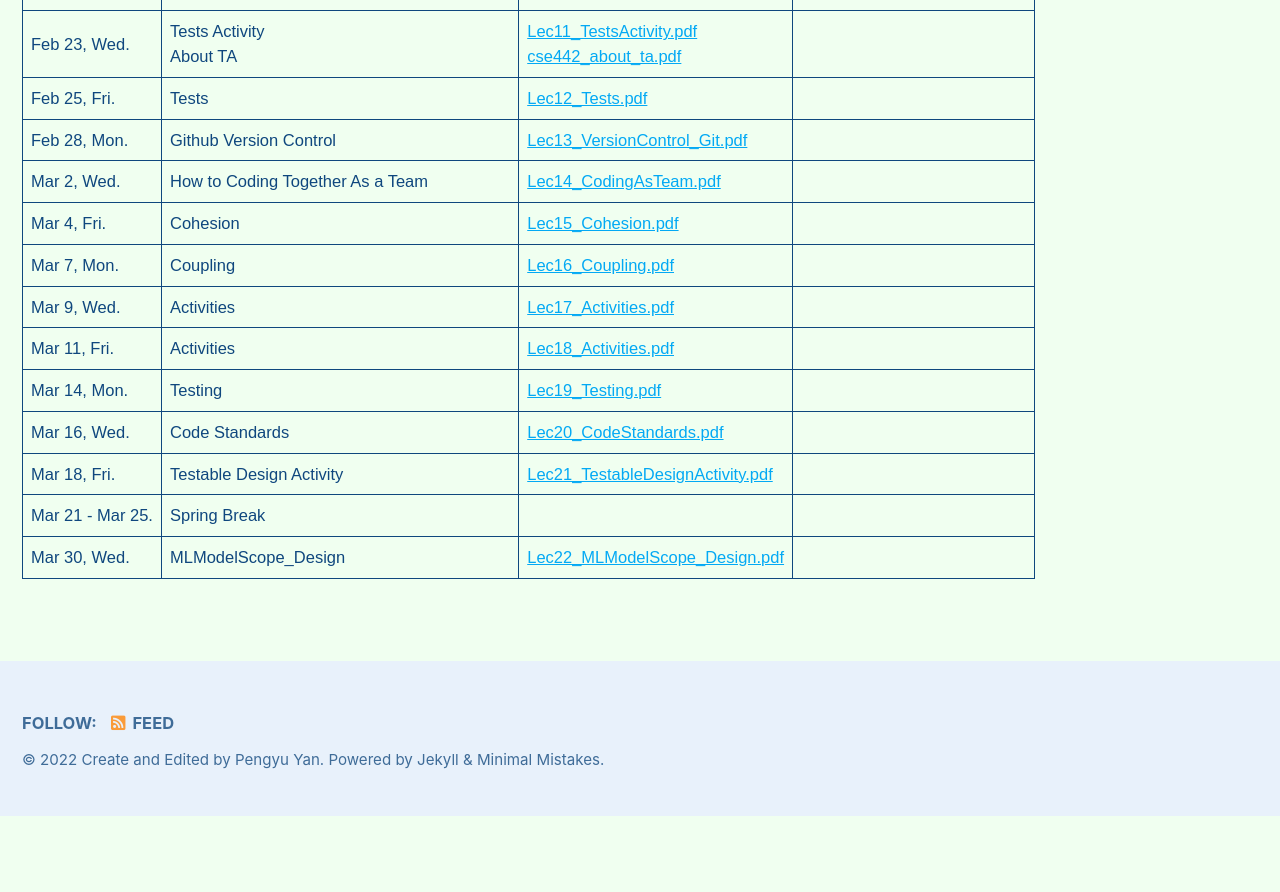
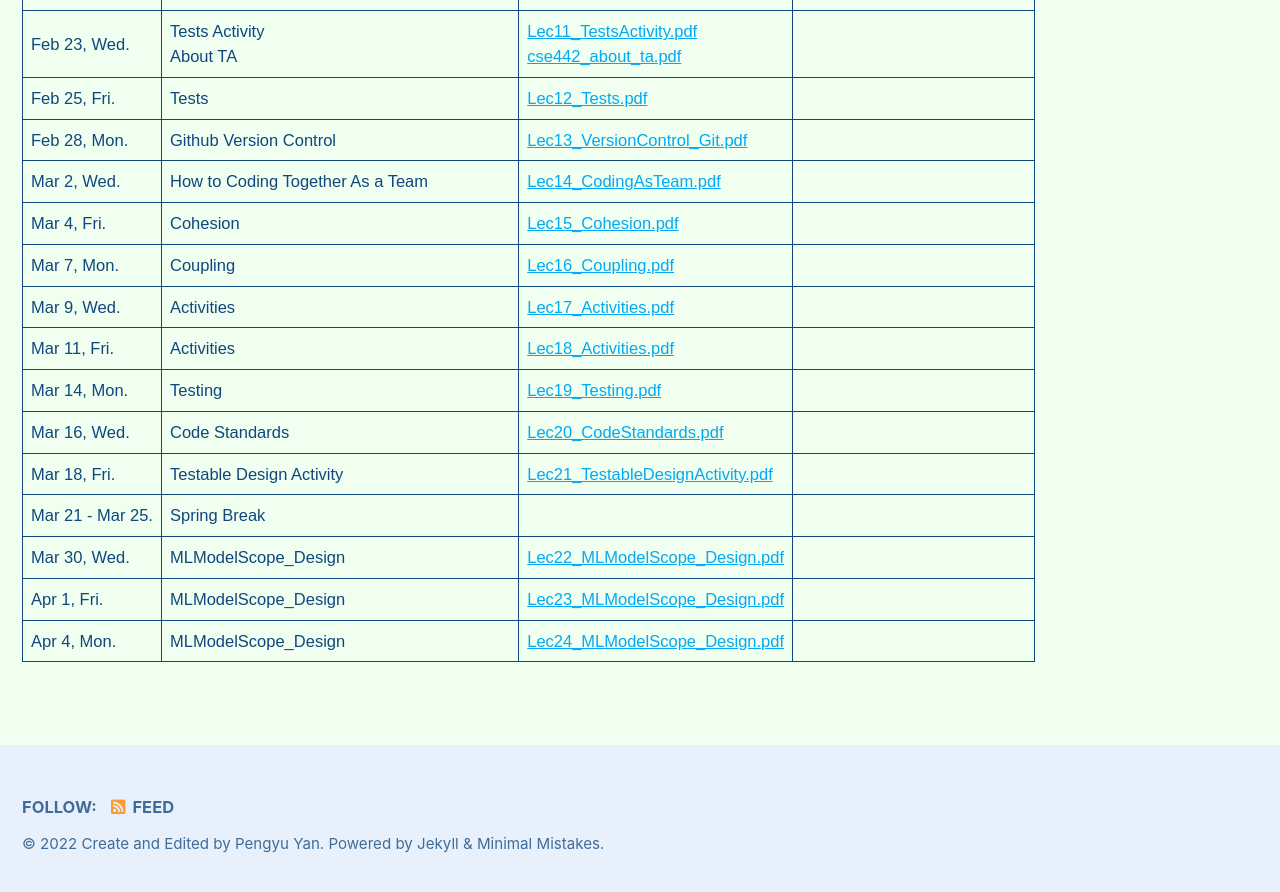
Before and after one commit to xlab-classes/cse442, a Jekyll site: the page built from _pages/lectures.md, in a window 1280 px wide and 900 px high, scrolled down 621 px. Shown: the top 892 px of the window. Built offline with Jekyll 4.4.1, drawn with Linux system fonts in a browser that asks for light colours; cached includes are drawn as plain includes; before the commit the page ends 1437 px from its top, so only the background shows below that.

Commit message:
update the course

```diff
--- a/_pages/lectures.md
+++ b/_pages/lectures.md
@@ -175,4 +175,16 @@
     <td><a href="https://buffalo.box.com/s/5mlb9868talvy3xgkrec49gaz9zr99so">Lec22_MLModelScope_Design.pdf</a></td>
     <td></td>
   </tr>
+  <tr>
+    <td>Apr 1, Fri.</td>
+    <td>MLModelScope_Design</td>
+    <td><a href="https://buffalo.box.com/s/eec5vg4kjnt4o0og2y5v9q94lwvy5irq">Lec23_MLModelScope_Design.pdf</a></td>
+    <td></td>
+  </tr>
+  <tr>
+    <td>Apr 4, Mon.</td>
+    <td>MLModelScope_Design</td>
+    <td><a href="https://buffalo.box.com/s/tm2ycpxhhm3svxpxx31qzjexdcgp2ckd">Lec24_MLModelScope_Design.pdf</a></td>
+    <td></td>
+  </tr>
 </table>
```
